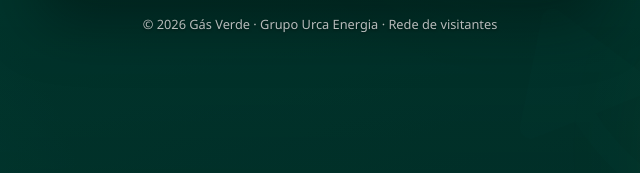
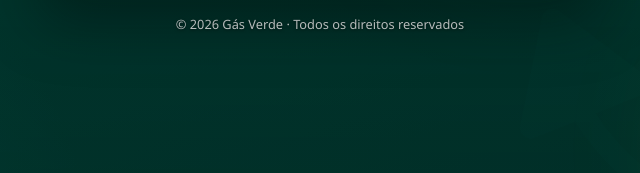
Before and after one commit to gasverde/gasverde.github.io, a plain HTML site: page index.html in a window 1280 px wide. Shown: the part 624-797 px from the top of the page, 320-960 px from the left. Drawn offline with Linux system fonts and the light colour scheme.

Commit message:
Update footer text to reflect copyright changes

```diff
--- a/index.html
+++ b/index.html
@@ -377,7 +377,7 @@
       </div>
     </section>
 
-    <footer>© <span id="ano"></span> Gás Verde · Grupo Urca Energia · Rede de visitantes</footer>
+    <footer>© <span id="ano"></span> Gás Verde · Todos os direitos reservados</footer>
   </main>
 
   <!-- Termos de uso -->
```
